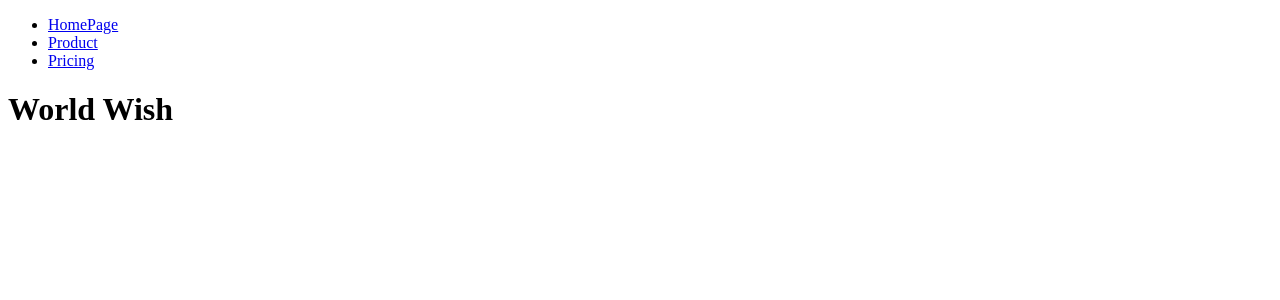
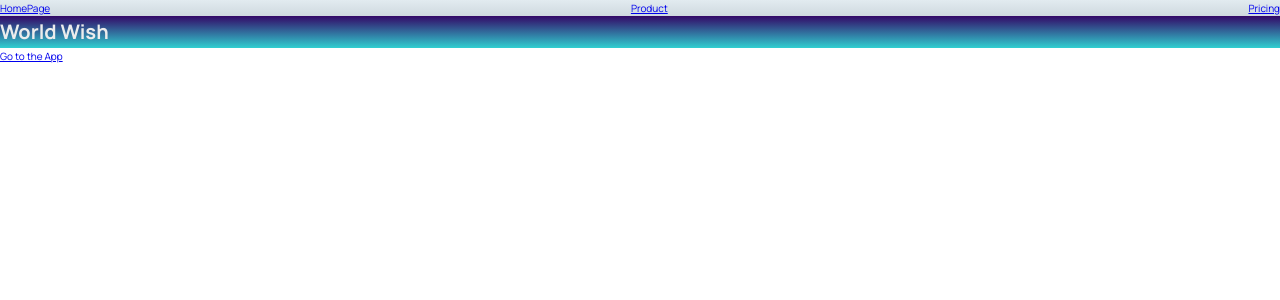
Before and after one commit to Chujiuchen/worldwish, a React (Vite) app: page / in a window 1280 px wide. Shown: the top 300 px of the page. Built offline with nearby package versions, Linux system fonts and the light colour scheme.

Commit message:
Use css moudle to style the web page and global property

```diff
--- a/src/App.jsx
+++ b/src/App.jsx
@@ -3,6 +3,7 @@
 import Pricing from "./pages/Pricing";
 import Product from "./pages/Product";
 import PageNotFound from "./pages/PageNotFound";
+import AppLayout from "./pages/AppLayout";
 
 function App() {
   return (
@@ -11,6 +12,7 @@
         <Route path="/" element={<Homepage />} />
         <Route path="/pricing" element={<Pricing />} />
         <Route path="/product" element={<Product />} />
+        <Route path="/app" element={<AppLayout />} />
         <Route path="*" element={<PageNotFound />} />
       </Routes>
     </BrowserRouter>
--- /dev/null
+++ b/src/components/AppNav.jsx
@@ -0,0 +1,7 @@
+import style from "./AppNav.module.css";
+
+function AppNav() {
+  return <nav className={style.nav}>App navgation</nav>;
+}
+
+export default AppNav;
--- /dev/null
+++ b/src/components/AppNav.module.css
@@ -0,0 +1,3 @@
+.nav {
+  background-image: linear-gradient(to right, #fa709a 0%, #fee140 100%);
+}
--- a/src/components/PageNav.jsx
+++ b/src/components/PageNav.jsx
@@ -1,8 +1,9 @@
 import { NavLink } from "react-router-dom";
+import style from "./PageNav.module.css";
 
 function PageNav() {
   return (
-    <nav>
+    <nav className={style.nav}>
       <ul>
         <li>
           <NavLink to="/">HomePage</NavLink>
--- /dev/null
+++ b/src/components/PageNav.module.css
@@ -0,0 +1,12 @@
+.nav {
+  background-image: linear-gradient(to top, #cfd9df 0%, #e2ebf0 100%);
+}
+.nav ul {
+  list-style: none;
+  display: flex;
+  justify-content: space-between;
+}
+
+:global(.test) {
+  background-image: linear-gradient(to top, #30cfd0 0%, #330867 100%);
+}
--- /dev/null
+++ b/src/index.css
@@ -0,0 +1,78 @@
+/* Taken from getting started guide at: https://leafletjs.com/examples/quick-start/ */
+@import "https://unpkg.com/leaflet@1.7.1/dist/leaflet.css";
+@import "https://fonts.googleapis.com/css2?family=Manrope:wght@400;600;700;800&display=swap";
+
+/* These CSS variables are global, so they are available in all CSS modules */
+:root {
+  --color-brand--1: #ffb545;
+  --color-brand--2: #00c46a;
+
+  --color-dark--0: #242a2e;
+  --color-dark--1: #2d3439;
+  --color-dark--2: #42484d;
+  --color-light--1: #aaa;
+  --color-light--2: #ececec;
+  --color-light--3: #d6dee0;
+}
+
+* {
+  margin: 0;
+  padding: 0;
+  box-sizing: inherit;
+}
+
+html {
+  font-size: 62.5%;
+  box-sizing: border-box;
+}
+
+body {
+  font-family: "Manrope", sans-serif;
+  color: var(--color-light--2);
+  font-weight: 400;
+  line-height: 1.6;
+}
+
+label {
+  font-size: 1.6rem;
+  font-weight: 600;
+}
+
+input,
+textarea {
+  width: 100%;
+  padding: 0.8rem 1.2rem;
+  font-family: inherit;
+  font-size: 1.6rem;
+  border: none;
+  border-radius: 5px;
+  background-color: var(--color-light--3);
+  transition: all 0.2s;
+}
+
+input:focus {
+  outline: none;
+  background-color: #fff;
+}
+
+.cta:link,
+.cta:visited {
+  display: inline-block;
+  background-color: var(--color-brand--2);
+  color: var(--color-dark--1);
+  text-transform: uppercase;
+  text-decoration: none;
+  font-size: 1.6rem;
+  font-weight: 600;
+  padding: 1rem 3rem;
+  border-radius: 5px;
+}
+
+/*
+"importCSSModule": {
+    "prefix": "csm",
+    "scope": "javascript,typescript,javascriptreact",
+    "body": ["import styles from './${TM_FILENAME_BASE}.module.css'"],
+    "description": "Import CSS Module as `styles`"
+  },
+*/
--- a/src/main.jsx
+++ b/src/main.jsx
@@ -1,6 +1,7 @@
 import React from "react";
 import ReactDOM from "react-dom/client";
 import App from "./App.jsx";
+import "./index.css";
 
 ReactDOM.createRoot(document.getElementById("root")).render(
   <React.StrictMode>
--- /dev/null
+++ b/src/pages/AppLayout.jsx
@@ -0,0 +1,12 @@
+import AppNav from "../components/AppNav";
+
+function AppLayout() {
+  return (
+    <div>
+      <AppNav />
+      <p>This is the AppLayout component</p>
+    </div>
+  );
+}
+
+export default AppLayout;
--- a/src/pages/Homepage.jsx
+++ b/src/pages/Homepage.jsx
@@ -1,10 +1,12 @@
+import { Link } from "react-router-dom";
 import PageNav from "../components/PageNav";
 
 function Homepage() {
   return (
     <div>
       <PageNav />
-      <h1>World Wish</h1>
+      <h1 className="test">World Wish</h1>
+      <Link to="/app">Go to the App</Link>
     </div>
   );
 }
```
